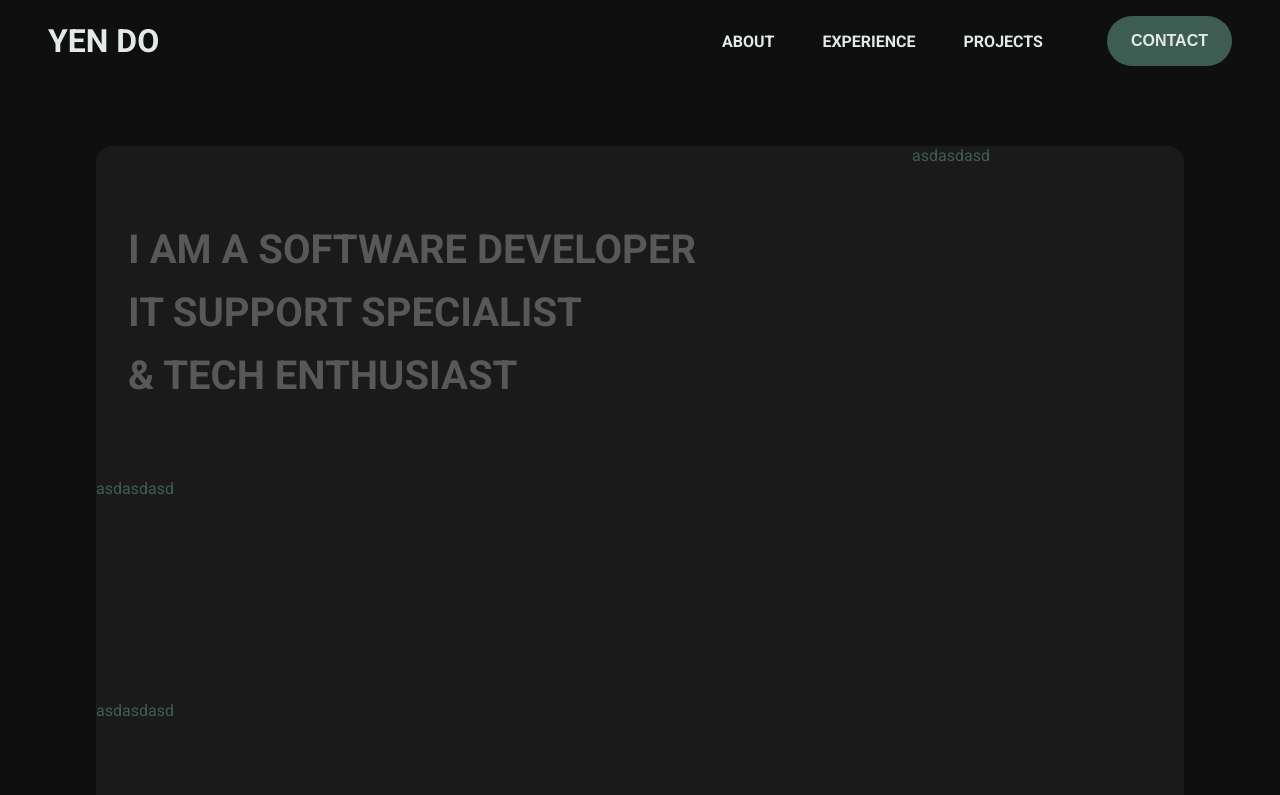
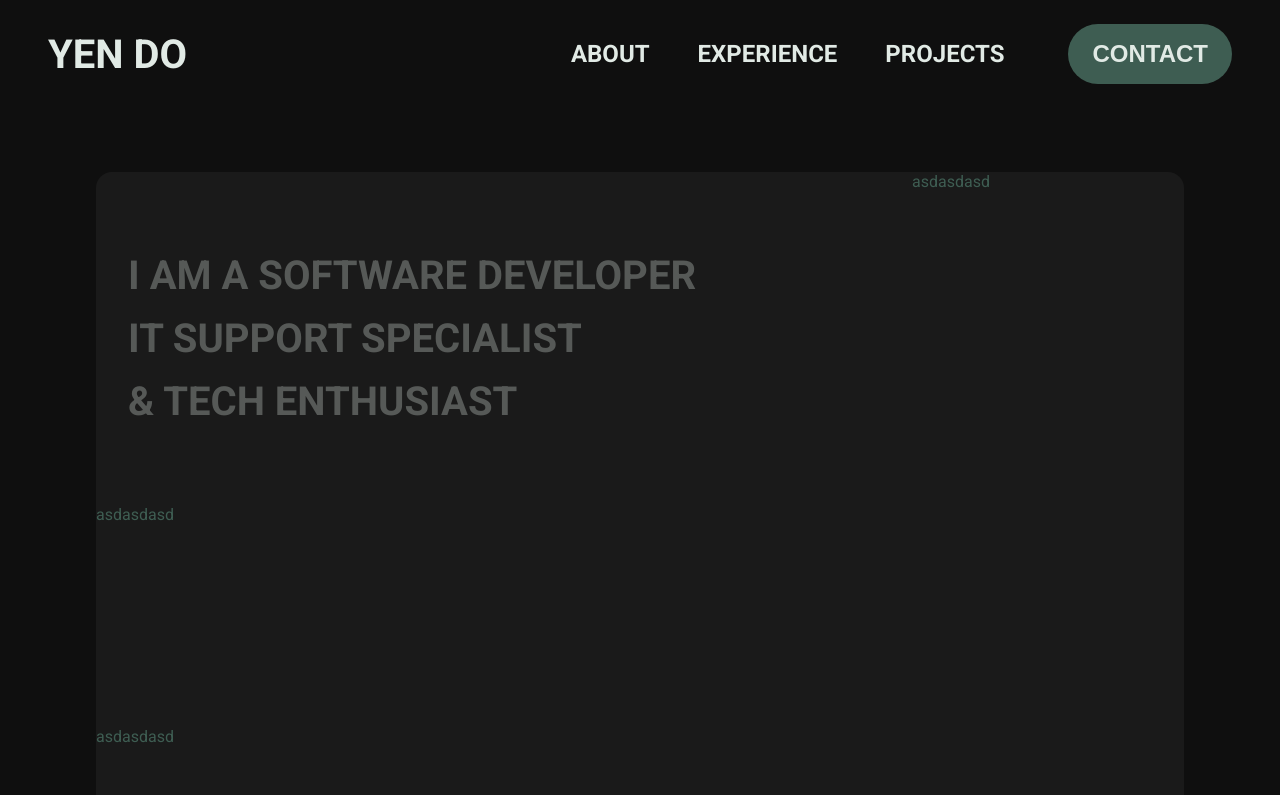
Before and after one commit to y00do/portfolio-angular, an Angular app: page / in a window 1280 px wide. Shown: the top 795 px of the page. Built offline with nearby package versions, Linux system fonts and the light colour scheme.

Commit message:
Update navbar.scss

```diff
--- a/src/app/main-page/sections/navbar/navbar.scss
+++ b/src/app/main-page/sections/navbar/navbar.scss
@@ -1,5 +1,5 @@
 .navbar {
-    padding: 1rem 3rem;
+    padding: 1.5rem 3rem;
     background-color: var(--main-page-background);
     color: var(--secondary);
     border: none;
@@ -10,7 +10,7 @@
 
     .navbar-start {
         .logo {
-            font-size: 2em;
+            font-size: 2.5em;
             font-weight: bold;
             color: var(--secondary);
         }
@@ -21,7 +21,7 @@
 
         .nav-links {
             font-weight: bold;
-            font-size: 1em;
+            font-size: 1.5em;
             list-style: none;
             gap: 3rem;
             color: var(--secondary);
@@ -39,7 +39,7 @@
         }
 
         button {
-            font-size: 1em;
+            font-size: 1.5em;
             font-weight: bold;
             padding: 1rem 1.5rem;
             background-color: var(--primary);
```
